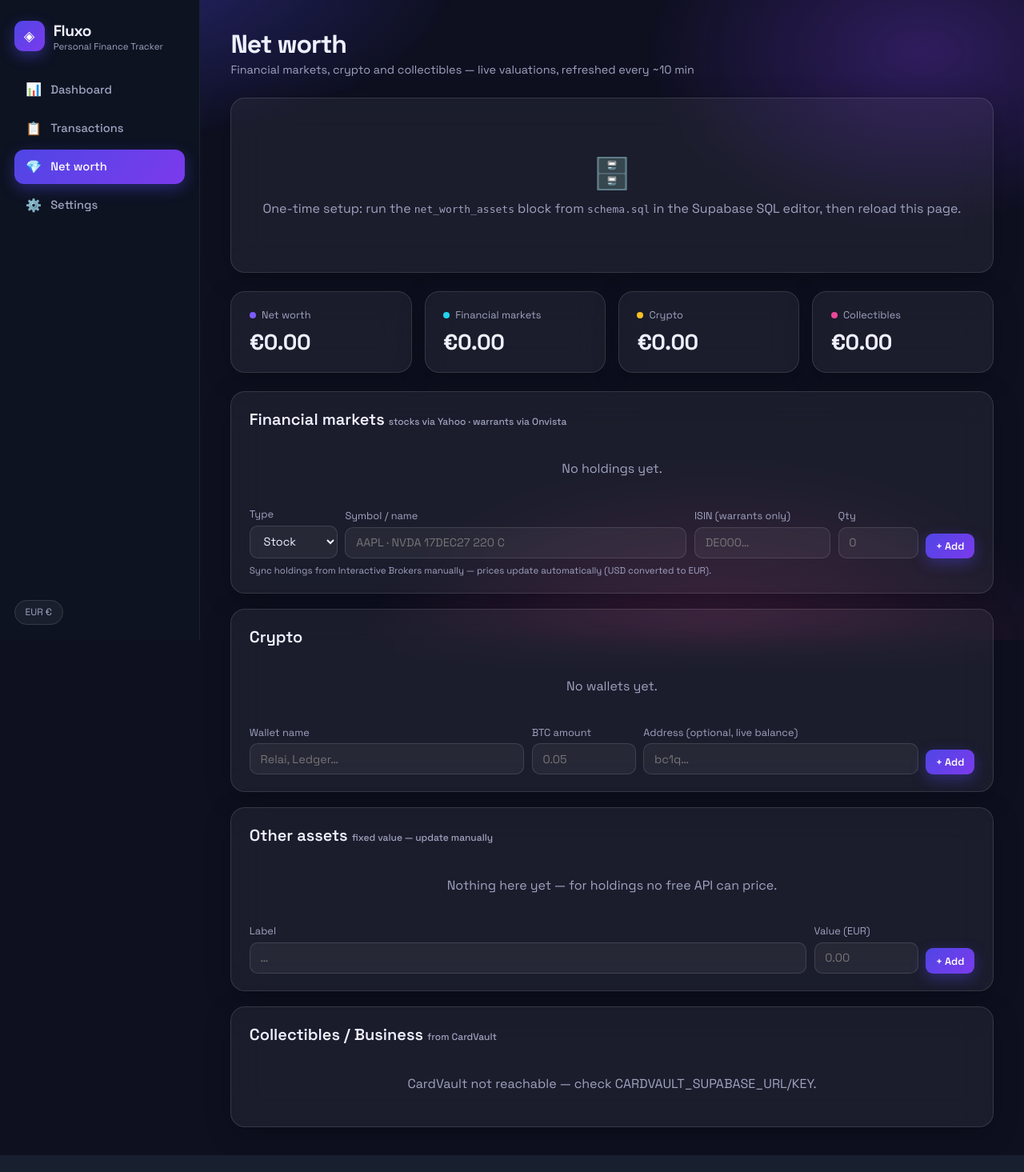
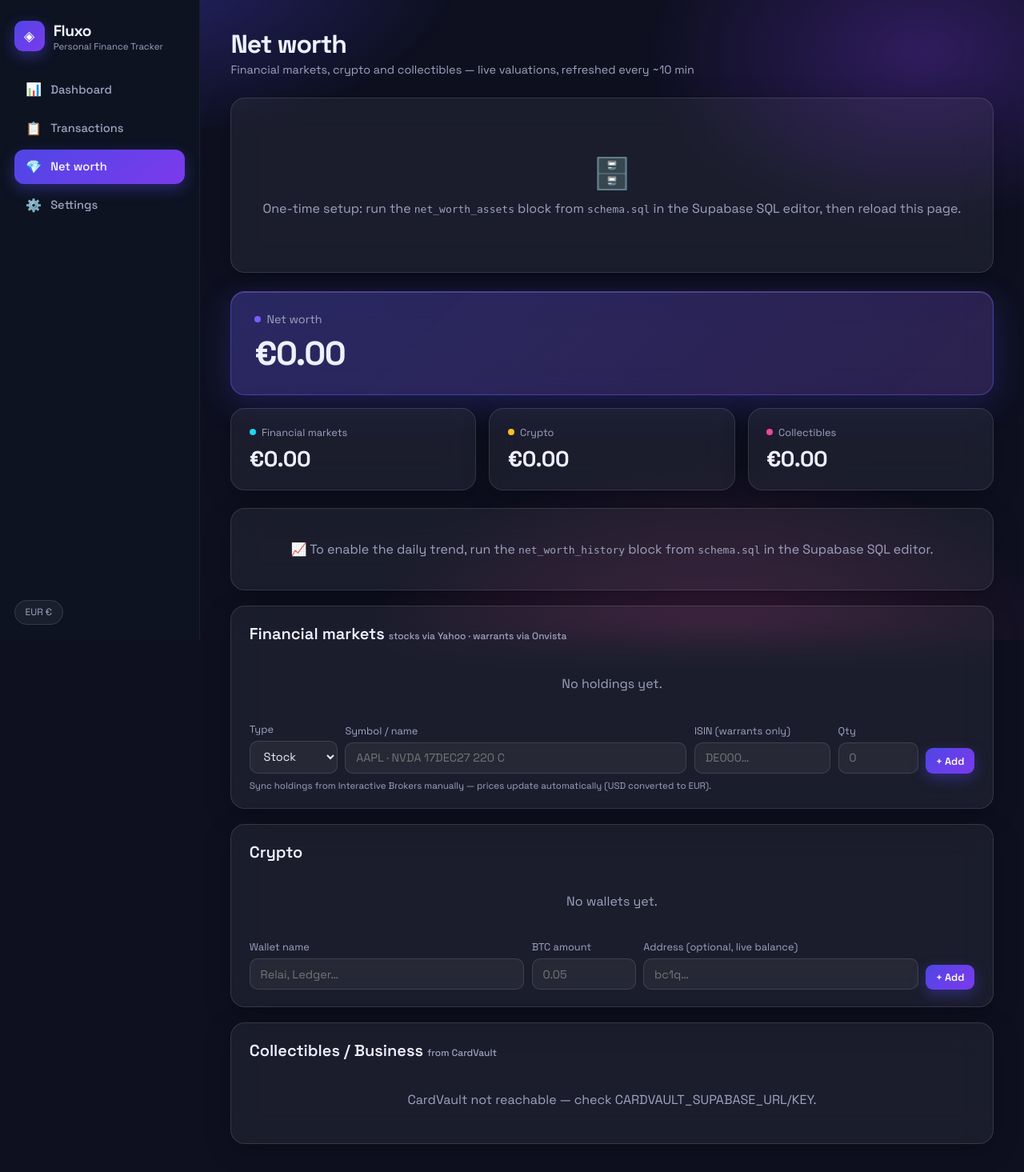
Before and after one commit to duaneyoung/fluxo, a Flask app: page /networth in a window 1280 px wide. Shown: the whole page at 80% size. Before the commit the page ends 1444 px from the top, so only its background shows below. Run offline with Flask 3, Linux system fonts and the light colour scheme; data that the repository does not hold is empty.

Commit message:
Net worth: daily snapshots + trend chart, hero total card, drop Other panel, fix items render bug

```diff
--- a/app.py
+++ b/app.py
@@ -351,9 +351,17 @@ def networth_view():
     }
     totals['net'] = round(sum(totals.values()), 2)
 
+    # Daily snapshot: refresh today's row with the freshest valuation,
+    # then pull the series for the trend chart.
+    if not table_missing and totals['net'] > 0:
+        db.save_networth_snapshot(totals)
+    history = db.get_networth_history()
+
     return render_template('networth.html', markets=markets, crypto=crypto,
                            manual=manual, cards=cards, totals=totals,
-                           btc_price=btc, table_missing=table_missing)
+                           btc_price=btc, table_missing=table_missing,
+                           history=history,
+                           history_json=json.dumps(history or []))
 
 
 @app.route('/networth/add', methods=['POST'])
--- a/db.py
+++ b/db.py
@@ -696,3 +696,37 @@ def add_asset(form):
 
 def delete_asset(asset_id):
     get_client().table('net_worth_assets').delete().eq('id', asset_id).execute()
+
+
+# --- NET WORTH HISTORY (daily snapshots) ---
+def save_networth_snapshot(totals):
+    """Upsert today's snapshot — page loads refresh the same-day row, so the
+    stored value is the freshest of the day. Never raises."""
+    try:
+        get_client().table('net_worth_history').upsert({
+            'snapped_on': date.today().isoformat(),
+            'markets': totals.get('markets', 0),
+            'crypto': totals.get('crypto', 0),
+            'collectibles': totals.get('collectibles', 0),
+            'other': totals.get('other', 0),
+            'total': totals.get('net', 0),
+        }).execute()
+        return True
+    except Exception:
+        return False
+
+
+def get_networth_history():
+    """Daily snapshots, oldest first. None if the table isn't created yet."""
+    try:
+        rows = get_client().table('net_worth_history').select('*') \
+            .order('snapped_on').execute().data
+    except Exception:
+        return None
+    return [{
+        'date': _s(r.get('snapped_on')),
+        'total': _f(r.get('total')),
+        'markets': _f(r.get('markets')),
+        'crypto': _f(r.get('crypto')),
+        'collectibles': _f(r.get('collectibles')),
+    } for r in rows]
--- a/static/style.css
+++ b/static/style.css
@@ -141,6 +141,17 @@ label{font-size:.8rem;color:var(--muted);display:block;margin-bottom:.35rem}
 
 /* keep sign + currency + amount on one line */
 .amt{white-space:nowrap}
+
+/* ---------- NET WORTH HERO CARD ---------- */
+.nw-hero{margin-bottom:1rem;padding:1.6rem 1.8rem;
+  background:linear-gradient(135deg,rgba(79,70,229,.30),rgba(124,58,237,.18)) ,rgba(255,255,255,.05);
+  border-color:rgba(124,92,255,.45);
+  box-shadow:0 12px 40px rgba(79,70,229,.25), inset 0 1px 0 rgba(255,255,255,.15)}
+.nw-hero .lbl{font-size:.9rem}
+.nw-hero .val{font-size:2.6rem;letter-spacing:-1.5px;margin-top:.4rem}
+.nw-sub{grid-template-columns:repeat(3,1fr)}
+@media(max-width:900px){.nw-sub{grid-template-columns:1fr}
+  .nw-hero .val{font-size:2rem}}
 
 /* ---------- TREND DELTA STRIP (compact, bubble chips) ---------- */
 .delta-strip{display:flex;gap:1.2rem;flex-wrap:wrap;margin-bottom:1rem;align-items:center}
--- a/templates/networth.html
+++ b/templates/networth.html
@@ -17,12 +17,12 @@
 </div>
 {% endif %}
 
-<!-- Totals -->
-<div class="metrics">
-    <div class="metric glass">
-        <div class="lbl"><span class="dot" style="background:var(--violet)"></span>Net worth</div>
-        <div class="val">{{ currency_symbol }}{{ totals.net|money }}</div>
-    </div>
+<!-- Totals: hero net worth + three components -->
+<div class="metric glass nw-hero">
+    <div class="lbl"><span class="dot" style="background:var(--violet)"></span>Net worth</div>
+    <div class="val">{{ currency_symbol }}{{ totals.net|money }}</div>
+</div>
+<div class="metrics nw-sub">
     <div class="metric glass">
         <div class="lbl"><span class="dot" style="background:var(--cyan)"></span>Financial markets</div>
         <div class="val">{{ currency_symbol }}{{ totals.markets|money }}</div>
@@ -36,6 +36,24 @@
         <div class="val">{{ currency_symbol }}{{ totals.collectibles|money }}</div>
     </div>
 </div>
+
+<!-- Portfolio trend -->
+{% if history is none %}
+<div class="glass panel" style="margin-bottom:1.2rem">
+    <div class="empty" style="padding:1.2rem">📈 To enable the daily trend, run the
+        <code>net_worth_history</code> block from <code>schema.sql</code> in the Supabase SQL editor.</div>
+</div>
+{% elif history|length >= 1 %}
+<div class="chart-card glass" style="margin-bottom:1.2rem">
+    <div class="chart-head">
+        <div>
+            <h2 style="margin:0">Portfolio value</h2>
+            <div class="sub" style="color:var(--muted);font-size:.85rem">One snapshot per day, refreshed on each visit</div>
+        </div>
+    </div>
+    <div class="chart-box" style="height:260px"><canvas id="nwChart"></canvas></div>
+</div>
+{% endif %}
 
 <!-- Financial markets: stocks + warrants -->
 <div class="panel glass">
@@ -135,41 +153,6 @@
         </form>
 </div>
 
-<!-- Other / manual-value assets -->
-<div class="panel glass" style="margin-top:1.2rem">
-        <h2>Other assets <span style="font-size:.75rem;color:var(--muted);font-weight:500">fixed value — update manually</span></h2>
-        {% if manual %}
-        <div class="table-wrap"><table>
-            <thead><tr><th>Asset</th><th class="num">Value</th><th></th></tr></thead>
-            <tbody>
-            {% for m in manual %}
-            <tr>
-                <td>{{ m.label }}</td>
-                <td class="num">{{ currency_symbol }}{{ m.value|money }}</td>
-                <td><form method="post" action="{{ url_for('networth_delete', asset_id=m.id) }}"
-                          onsubmit="return confirm('Remove {{ m.label }}?')" style="text-align:right">
-                    <button class="icon-btn danger">🗑</button></form></td>
-            </tr>
-            {% endfor %}
-            </tbody>
-        </table></div>
-        {% else %}<div class="empty" style="padding:1.4rem">Nothing here yet — for holdings no free API can price.</div>{% endif %}
-
-        <form method="post" action="{{ url_for('networth_add') }}"
-              style="display:flex;gap:.6rem;margin-top:1rem;align-items:end;flex-wrap:wrap">
-            <input type="hidden" name="kind" value="manual">
-            <div class="fg" style="flex:1;min-width:130px">
-                <label>Label</label>
-                <input type="text" name="label" required placeholder="…">
-            </div>
-            <div class="fg" style="width:130px">
-                <label>Value ({{ currency_code }})</label>
-                <input type="number" step="0.01" min="0" name="quantity" required placeholder="0.00">
-            </div>
-            <button class="btn sm" type="submit">+ Add</button>
-        </form>
-</div>
-
 <!-- Collectibles -->
 <div class="panel glass" style="margin-top:1.2rem">
     <h2>Collectibles / Business <span style="font-size:.75rem;color:var(--muted);font-weight:500">from CardVault</span></h2>
@@ -183,10 +166,40 @@
             {% set diff = cards.value - cards.cost %}
             <div class="val {{ 'pos' if diff >= 0 else 'neg' }}">{{ '+' if diff >= 0 }}{{ currency_symbol }}{{ diff|money }}</div></div>
         <div class="metric glass"><div class="lbl">Items in stock</div>
-            <div class="val">{{ cards.items }} <span style="font-size:.8rem;color:var(--muted)">({{ cards.priced }} priced)</span></div></div>
+            <div class="val">{{ cards['items'] }} <span style="font-size:.8rem;color:var(--muted)">({{ cards['priced'] }} priced)</span></div></div>
     </div>
     {% else %}
     <div class="empty" style="padding:1.4rem">CardVault not reachable — check CARDVAULT_SUPABASE_URL/KEY.</div>
     {% endif %}
 </div>
 {% endblock %}
+
+{% block scripts %}
+<script>
+const HISTORY = {{ history_json|safe }};
+if (HISTORY.length && document.getElementById('nwChart')) {
+    new Chart(document.getElementById('nwChart'), {
+        type: 'line',
+        data: {
+            labels: HISTORY.map(h => h.date),
+            datasets: [{
+                label: 'Net worth',
+                data: HISTORY.map(h => h.total),
+                borderColor: '#7c5cff',
+                backgroundColor: 'rgba(124,92,255,.12)',
+                fill: true, tension: .3, borderWidth: 2.4,
+                pointRadius: HISTORY.length > 30 ? 0 : 3,
+            }]
+        },
+        options: {
+            responsive: true, maintainAspectRatio: false,
+            plugins: { legend: { display: false } },
+            scales: {
+                x: { grid: { color: 'rgba(255,255,255,.05)' }, ticks: { color: '#a0a3c0', maxTicksLimit: 12 } },
+                y: { grid: { color: 'rgba(255,255,255,.05)' }, ticks: { color: '#a0a3c0' } }
+            }
+        }
+    });
+}
+</script>
+{% endblock %}
```
Also changed, not shown: schema.sql (+10 -0 lines).
